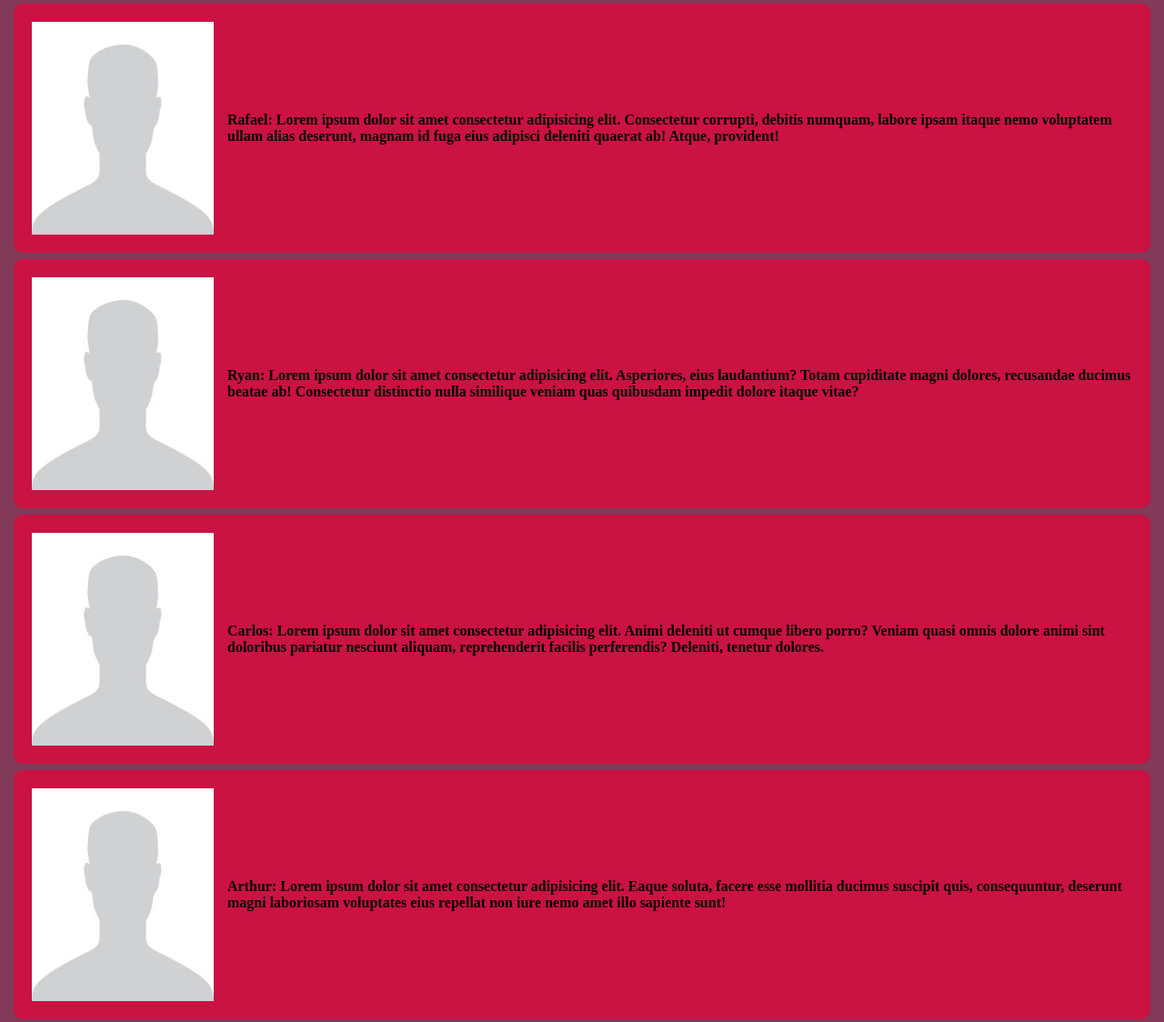
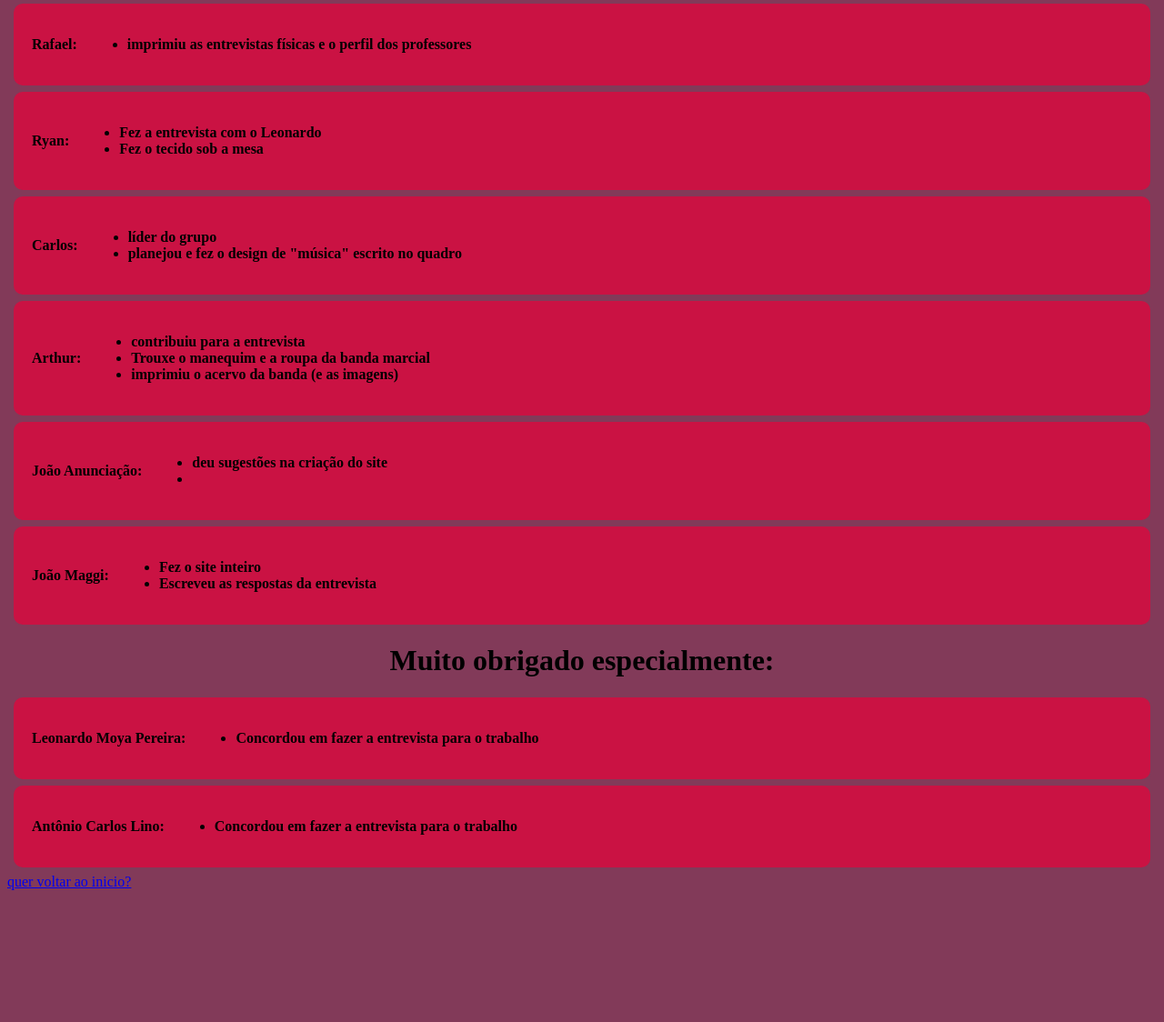
Before and after one commit to 16sani1/site-do-trabalho-da-escola, a plain HTML site: page pasta do trabalho da escola (site)/créditos/creditos.html in a window 1280 px wide. Shown: the part 76-1200 px from the top of the page at 91% size. After the commit the page ends 1063 px from the top, so only its background shows below. Drawn offline with Linux system fonts and the light colour scheme.

Commit message:
Update creditos.html

```diff
--- a/pasta do trabalho da escola (site)/créditos/creditos.html
+++ b/pasta do trabalho da escola (site)/créditos/creditos.html
@@ -5,16 +5,69 @@
     <meta name="viewport" content="width=device-width, initial-scale=1.0">
     <title>Créditos</title>
     <link rel="stylesheet" href="créditoscss.css">
+    <link rel="shortcut icon" href="favicon.ico" type="image/x-icon">
 </head>
 <body>
-    <h1>Muito Obrigado</h1> <!--o favicon é só para referenciar, troque pelas fotos deles-->
+    <h1>Muito Obrigado</h1>
     <div id="créditos"> <!-- medida da imagem -> largura: 200; altura: 234; resolução: 72.000-->
-    <h4><img src="foto vazia.jpg"alt=""> Rafael: Lorem ipsum dolor sit amet consectetur adipisicing elit. Consectetur corrupti, debitis numquam, labore ipsam itaque nemo voluptatem ullam alias deserunt, magnam id fuga eius adipisci deleniti quaerat ab! Atque, provident!</h4>
-    <h4><img src="foto vazia.jpg" alt=""> Ryan: Lorem ipsum dolor sit amet consectetur adipisicing elit. Asperiores, eius laudantium? Totam cupiditate magni dolores, recusandae ducimus beatae ab! Consectetur distinctio nulla similique veniam quas quibusdam impedit dolore itaque vitae?</h4>
-    <h4><img src="foto vazia.jpg" alt=""> Carlos: Lorem ipsum dolor sit amet consectetur adipisicing elit. Animi deleniti ut cumque libero porro? Veniam quasi omnis dolore animi sint doloribus pariatur nesciunt aliquam, reprehenderit facilis perferendis? Deleniti, tenetur dolores.</h4>
-    <h4><img src="foto vazia.jpg" alt=""> Arthur: Lorem ipsum dolor sit amet consectetur adipisicing elit. Eaque soluta, facere esse mollitia ducimus suscipit quis, consequuntur, deserunt magni laboriosam voluptates eius repellat non iure nemo amet illo sapiente sunt!</h4>
-    <h4><img src="foto vazia.jpg" alt=""> João Anunciação: Lorem ipsum, dolor sit amet consectetur adipisicing elit. Architecto minima sit optio cumque ea, ipsam laudantium esse alias, sed nesciunt facere. Ullam consequuntur consectetur atque commodi fugit tempore sed iste!</h4>
-    <h4><img src="foto vazia.jpg" alt=""> João Maggi: Lorem ipsum dolor sit amet consectetur adipisicing elit. Magnam maxime perspiciatis perferendis accusamus recusandae eligendi pariatur necessitatibus. Voluptatem quibusdam dicta similique, consectetur vero error qui quia consequuntur ipsa atque optio.</h4>
+    <h4> Rafael: <ul>
+    <li>
+        imprimiu as entrevistas físicas e o perfil dos professores
+    </li>
+    </ul>
+</h4>
+    <h4> Ryan: <ul>
+        <li>
+            Fez a entrevista com o Leonardo
+        </li>
+        <li>
+            Fez o tecido sob a mesa
+        </li>
+        </ul>
+    </h4>
+    <h4> Carlos: <ul>
+        <li>
+            líder do grupo
+        </li>
+        <li>
+            planejou e fez o design de "música" escrito no quadro
+        </li>
+    </ul>
+    </h4>
+    <h4> Arthur: <ul>
+        <li>contribuiu para a entrevista</li>
+        <li>Trouxe o manequim e a roupa da banda marcial</li>
+        <li>imprimiu o acervo da banda (e as imagens)</li>
+        </ul>
+    </h4>
+    <h4> João Anunciação: <ul>
+        <li>deu sugestões na criação do site</li>
+        <li></li>
+    </ul>
+    </h4>
+    <h4> João Maggi:
+        <ul>
+        <li>Fez o site inteiro</li>
+        <li>Escreveu as respostas da entrevista</li>
+        </ul>
+    </h4>
+    </div>
+    <div id="especial">
+        <h1>Muito obrigado especialmente:</h1>
+        <h4>Leonardo Moya Pereira: <ul><li>
+            Concordou em fazer a entrevista para o trabalho
+        </li>
+    </ul>
+    </h4>
+    <h4>Antônio Carlos Lino: <ul>
+        <li>
+            Concordou em fazer a entrevista para o trabalho
+        </li>
+    </ul>
+    </h4>
+    </div>
+    <div id="retorno">
+        <a href="index.html">quer voltar ao inicio?</a>
     </div>
 </body>
 </html>
```
